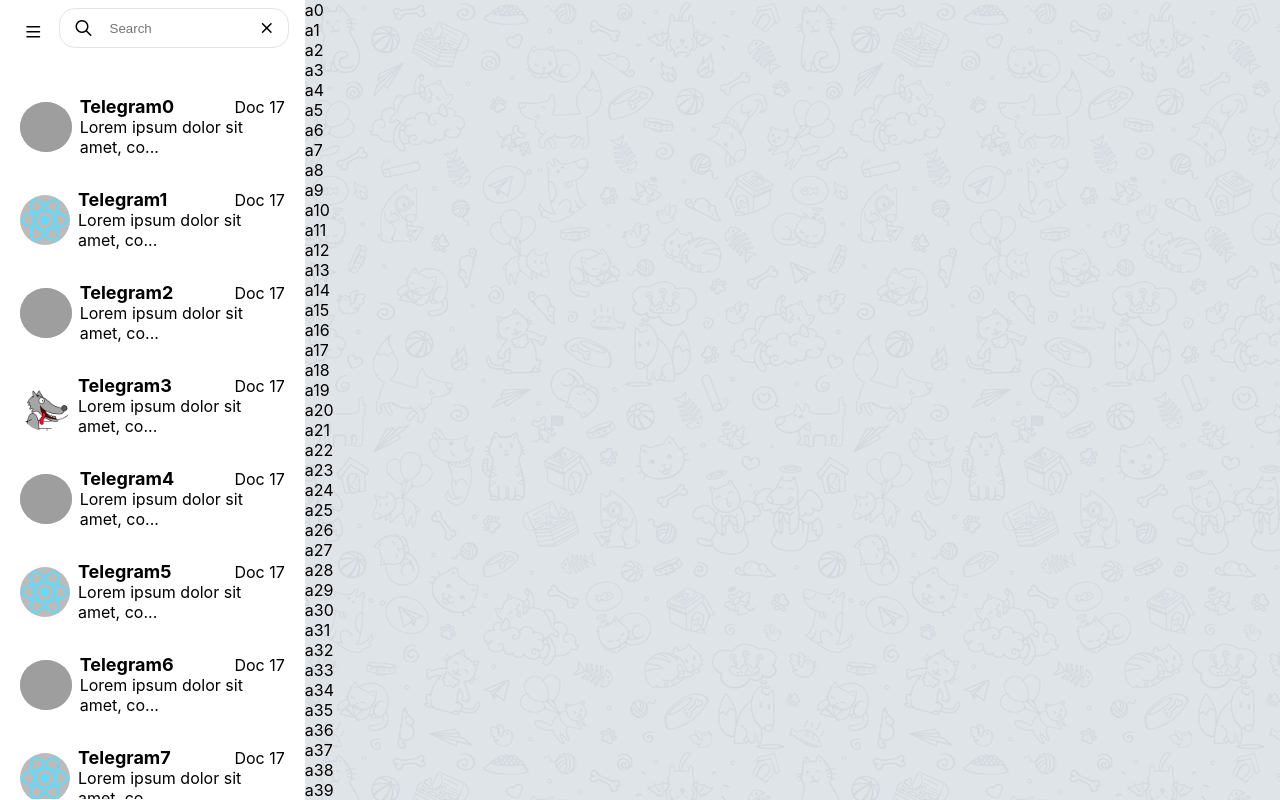
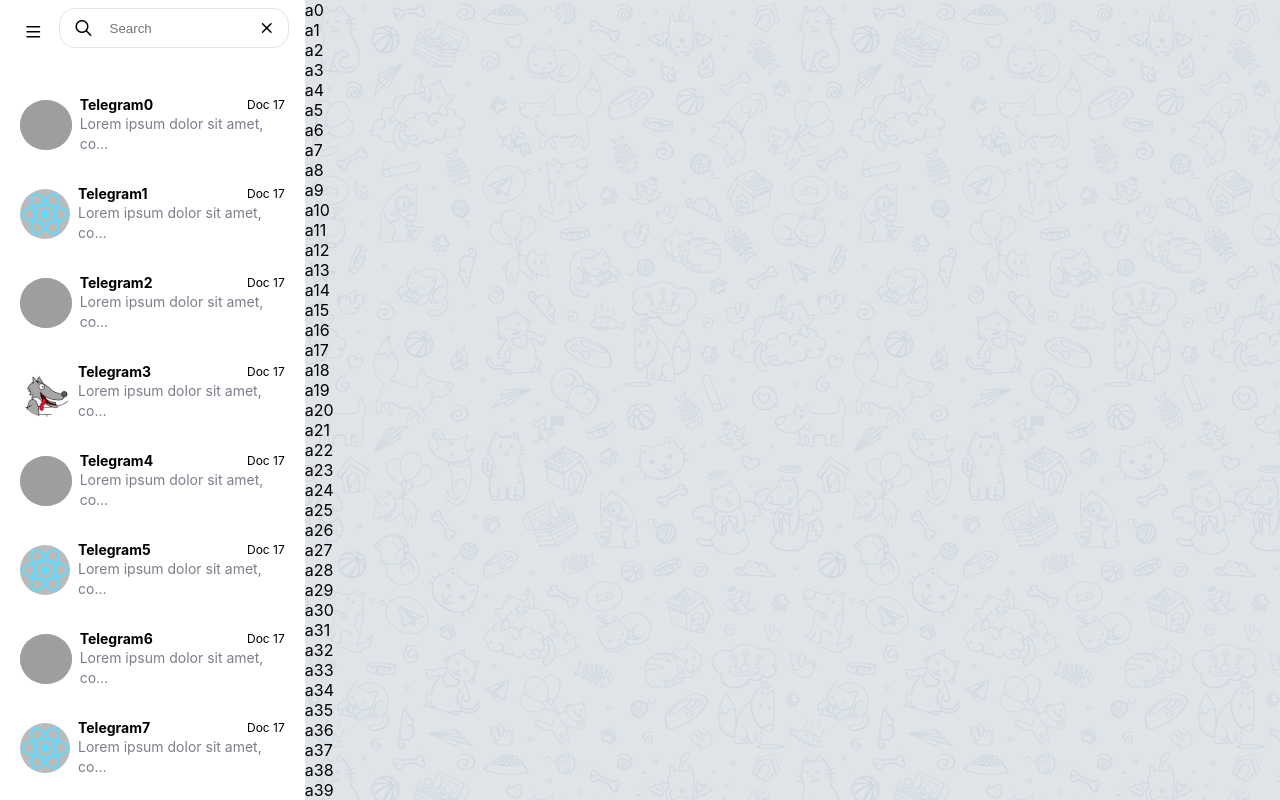
Before and after one commit to ZaniarManochehri/simple-telegram, a React (Create React App) app: page / in a window 1280 px wide. Built offline with nearby package versions, Linux system fonts and the light colour scheme; grey boxes are pictures that could not be loaded.

Commit message:
Improve ChatItem style

```diff
--- a/src/components/sidebar/chat-item/ChatItem.module.css
+++ b/src/components/sidebar/chat-item/ChatItem.module.css
@@ -9,8 +9,19 @@
 }
 
 .name{
-  font-size: 18px;
+  font-size: 14px;
   font-weight: bold;
+}
+
+.date{
+  font-size: 12px;
+  font-weight: normal;
+}
+
+.lastMessage{
+  font-size: 14px;
+  font-weight: normal;
+  color: #7f7d8b;
 }
 
 .chatItem.selected{
--- a/src/components/sidebar/chat-item/index.js
+++ b/src/components/sidebar/chat-item/index.js
@@ -16,9 +16,9 @@ const ChatItem = ({ item, selected, onClick }) => {
       <div className={styles.content}>
         <div className={styles.topSection}>
           <span className={styles.name}>{item.name}</span>
-          <span>{item.date}</span>
+          <span className={styles.date}>{item.date}</span>
         </div>
-        <span>{lastChat}</span>
+        <span className={styles.lastMessage}>{lastChat}</span>
       </div>
     </div>
   );
```
